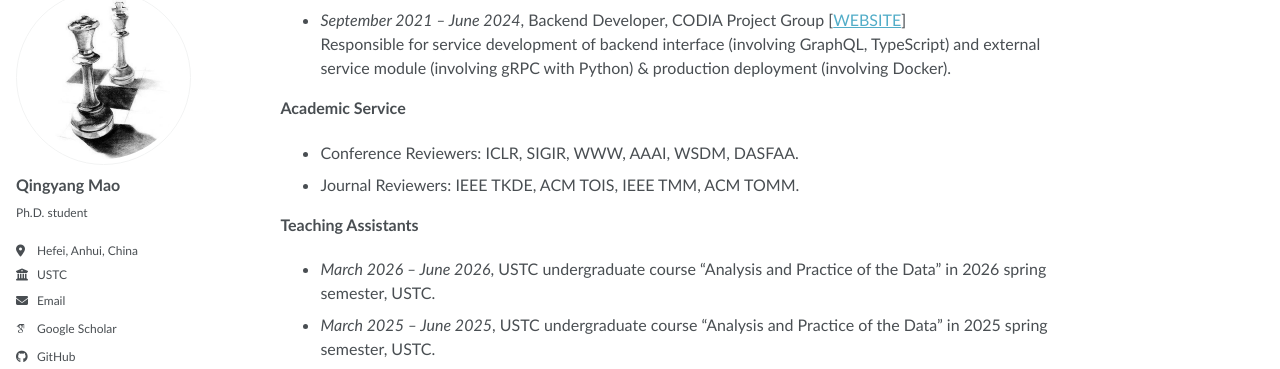
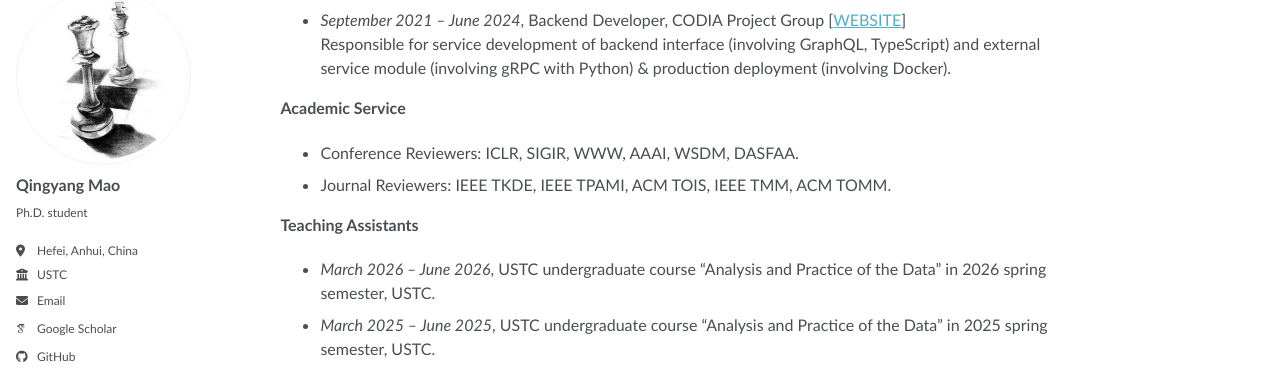
Before and after one commit to Double680/Double680.github.io, a Jekyll site: the page built from _pages/about.md, in a window 1280 px wide and 900 px high, scrolled down 2519 px. Shown: the part 100-469 px from the top of the window. Built offline with Jekyll 4.4.1, drawn with Linux system fonts in a browser that asks for light colours; some web fonts are replaced; a script bundle is joined from its source files by our own code; library files that are not in the unit come from our copies.

Commit message:
update info

```diff
--- a/_pages/about.md
+++ b/_pages/about.md
@@ -68,7 +68,7 @@ Responsible for service development of backend interface (involving GraphQL, Typ
 **Academic Service**
 
 - Conference Reviewers: ICLR, SIGIR, WWW, AAAI, WSDM, DASFAA.
-- Journal Reviewers: IEEE TKDE, ACM TOIS, IEEE TMM, ACM TOMM.
+- Journal Reviewers: IEEE TKDE, IEEE TPAMI, ACM TOIS, IEEE TMM, ACM TOMM.
 
 **Teaching Assistants**
 
```
